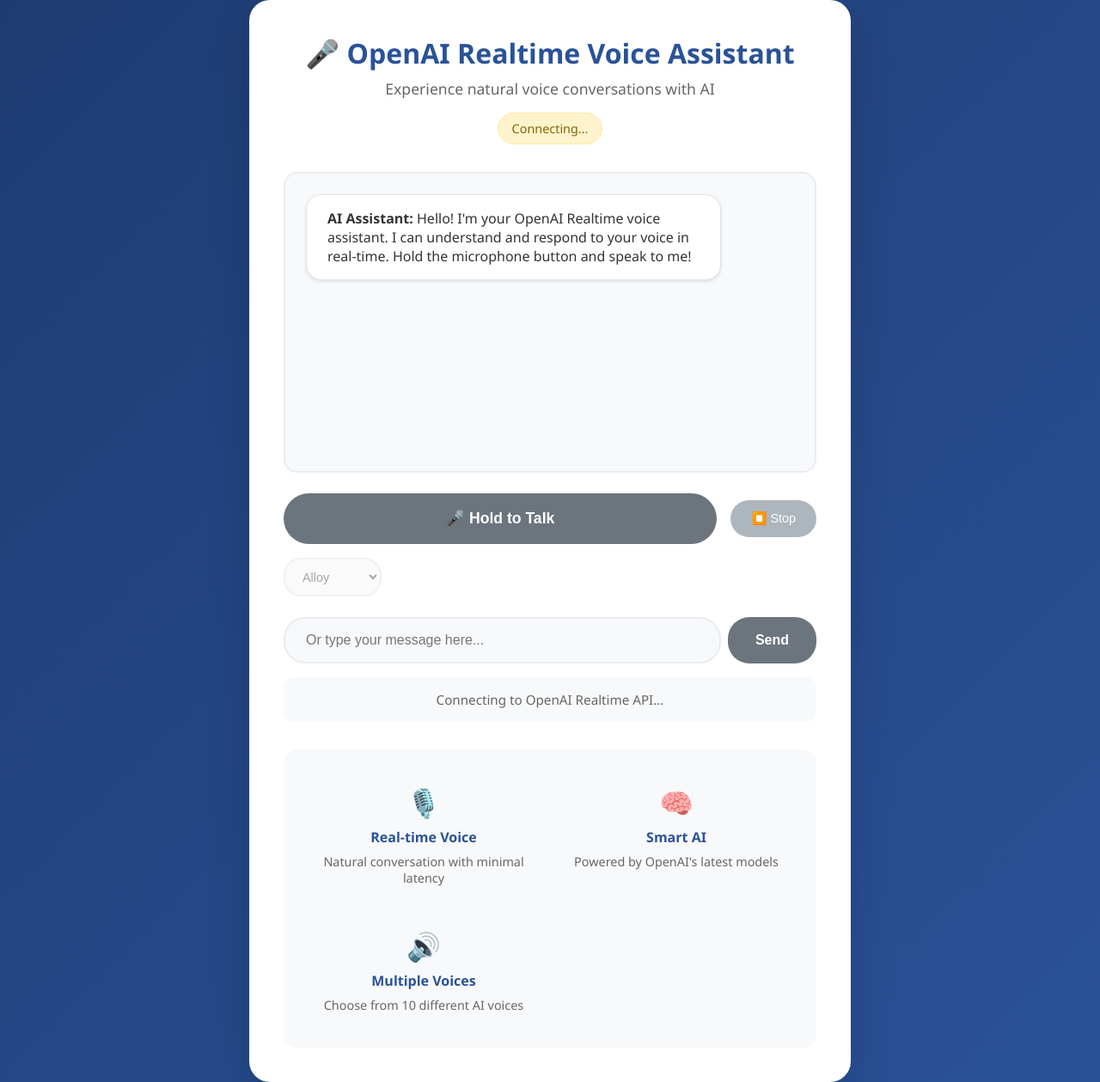
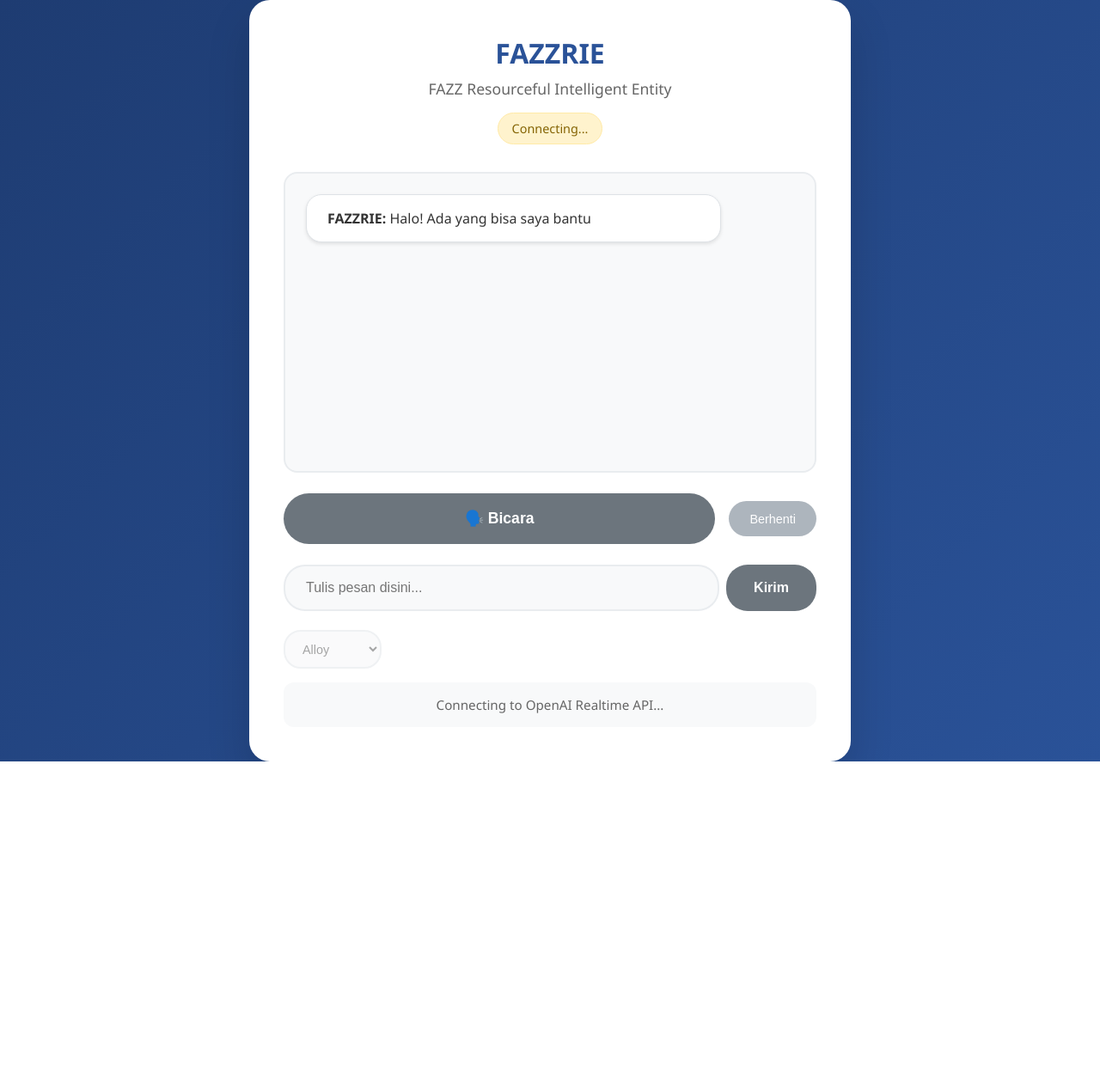
Before and after one commit to tyo-it/ai_store_assistant, a website: page speech-to-speech-assistant/public/index.html in a window 1280 px wide. Shown: the whole page at 86% size. After the commit the page ends 886 px from the top, so only its background shows below. Drawn offline with nearby package versions, Linux system fonts and the light colour scheme; no server answers.

Commit message:
ui update

```diff
--- a/speech-to-speech-assistant/public/index.html
+++ b/speech-to-speech-assistant/public/index.html
@@ -303,8 +303,8 @@
   <body>
     <div class="container">
       <div class="header">
-        <h1>🎤 OpenAI Realtime Voice Assistant</h1>
-        <p>Experience natural voice conversations with AI</p>
+        <h1>FAZZRIE</h1>
+        <p>FAZZ Resourceful Intelligent Entity</p>
         <div class="status-badge connecting" id="connectionStatus">
           Connecting...
         </div>
@@ -312,25 +312,35 @@
 
       <div class="chat-container" id="chatContainer">
         <div class="message assistant">
-          <strong>AI Assistant:</strong>
+          <strong>FAZZRIE:</strong>
           <span class="message-content"
-            >Hello! I'm your OpenAI Realtime voice assistant. I can understand
-            and respond to your voice in real-time. Hold the microphone button
-            and speak to me!</span
-          >
+            >Halo! Ada yang bisa saya bantu
+          </span>
         </div>
       </div>
 
       <div class="controls">
         <div class="voice-controls">
           <button class="voice-button" id="voiceButton" disabled>
-            🎤 Hold to Talk
+            🗣️ Bicara
           </button>
           <button class="interrupt-button" id="interruptButton" disabled>
-            ⏹️ Stop
+            Berhenti
           </button>
         </div>
+      </div>
 
+      <div class="text-input">
+        <input
+          type="text"
+          id="textInput"
+          placeholder="Tulis pesan disini..."
+          disabled
+        />
+        <button id="sendButton" disabled>Kirim</button>
+      </div>
+
+      <br/>
       <div class="settings">
         <select class="voice-select" id="voiceSelect" disabled>
           <option value="alloy">Alloy</option>
@@ -345,38 +355,8 @@
           <option value="cedar">Cedar</option>
         </select>
       </div>
-      </div>
-
-      <div class="text-input">
-        <input
-          type="text"
-          id="textInput"
-          placeholder="Or type your message here..."
-          disabled
-        />
-        <button id="sendButton" disabled>Send</button>
-      </div>
 
       <div class="status" id="status">Connecting to OpenAI Realtime API...</div>
-
-      <div class="features">
-        <div class="feature">
-          <div class="feature-icon">🎙️</div>
-          <h3>Real-time Voice</h3>
-          <p>Natural conversation with minimal latency</p>
-        </div>
-        <div class="feature">
-          <div class="feature-icon">🧠</div>
-          <h3>Smart AI</h3>
-          <p>Powered by OpenAI's latest models</p>
-        </div>
-        <div class="feature">
-          <div class="feature-icon">🔊</div>
-          <h3>Multiple Voices</h3>
-          <p>Choose from 10 different AI voices</p>
-        </div>
-      </div>
-    </div>
 
     <script src="/socket.io/socket.io.js"></script>
     <script>
@@ -489,7 +469,7 @@
               } else {
                 this.updateConnectionStatus(
                   "connected",
-                  "Connected to OpenAI Realtime"
+                  "Connected"
                 );
                 this.updateStatus(
                   `Ready! Realtime API (${this.speechRate}x speed)`
@@ -658,7 +638,7 @@
             this.socket.emit("audio-stream-end");
           }
 
-          this.voiceButton.textContent = "🎤 Hold to Talk";
+          this.voiceButton.textContent = "🗣️ Bicara";
           this.voiceButton.classList.remove("listening");
           this.updateStatus("Processing your message...");
         }
@@ -718,7 +698,7 @@
           messageDiv.className = `message ${sender}`;
 
           if (sender === "assistant") {
-            messageDiv.innerHTML = `<strong>AI Assistant:</strong> <span class="message-content">${message}</span>`;
+            messageDiv.innerHTML = `<strong>FAZZRIE:</strong> <span class="message-content">${message}</span>`;
           } else if (sender === "transcript") {
             messageDiv.innerHTML = message;
           } else {
@@ -1134,7 +1114,7 @@
 
             this.speechRecognition.onend = () => {
               console.log("🤐 Browser speech recognition ended");
-              this.voiceButton.textContent = "🎤 Hold to Talk";
+              this.voiceButton.textContent = "🗣️ Bicara";
               this.voiceButton.classList.remove("listening");
               this.isRecording = false;
             };
```
Lines whose indentation alone changed are shown as unchanged.
